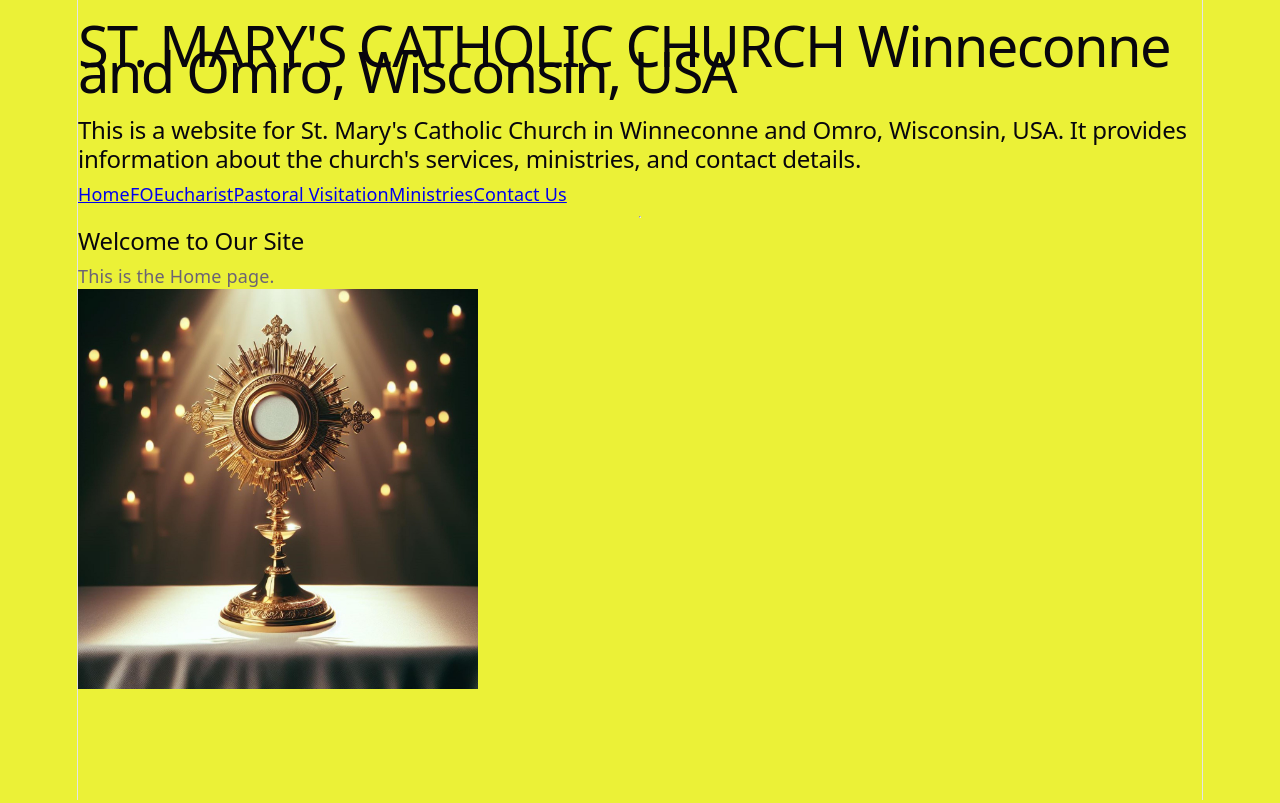
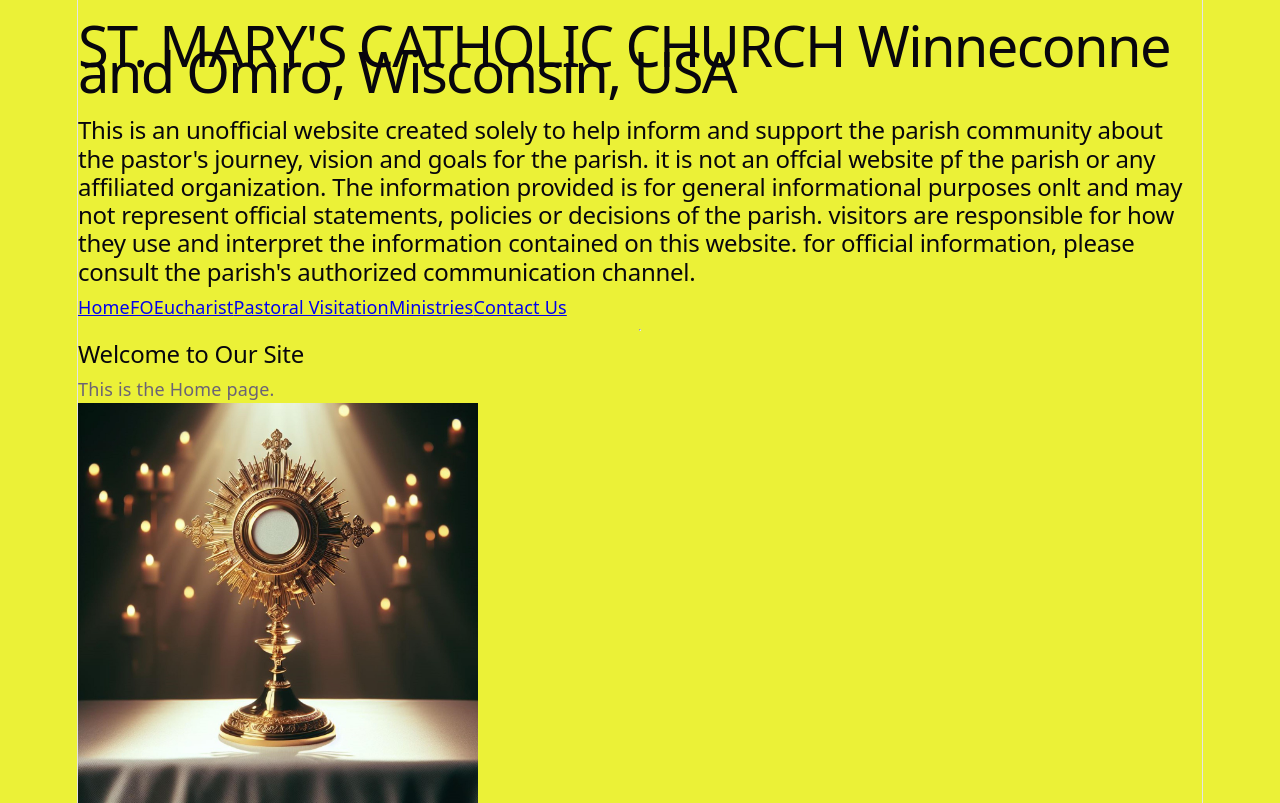
Before and after one commit to Obias090381/My-Website, a React (Vite) app in the folder Website/: page / in a window 1280 px wide. Built offline with nearby package versions, Linux system fonts and the light colour scheme.

Commit message:
commit 1a2b3c4d5e6f7g8h9i0j

```diff
--- a/Website/src/App.jsx
+++ b/Website/src/App.jsx
@@ -14,8 +14,9 @@ function App() {
           USA
       </h1>
 
-      <h2>This is a website for St. Mary's Catholic Church in Winneconne and Omro, Wisconsin, USA.
-          It provides information about the church's services, ministries, and contact details.</h2>
+      <h2>This is an unofficial website created solely to help inform and support the parish community about the pastor's journey, vision and goals for the parish. it is not an offcial website pf the parish or any affiliated organization.
+          The information provided is for general informational purposes onlt and may not represent official statements, policies or decisions of the parish. visitors are responsible for how they use and interpret the information contained on this website. for official information, please consult the parish's authorized communication channel.
+      </h2>
 
 
       <nav>
```
